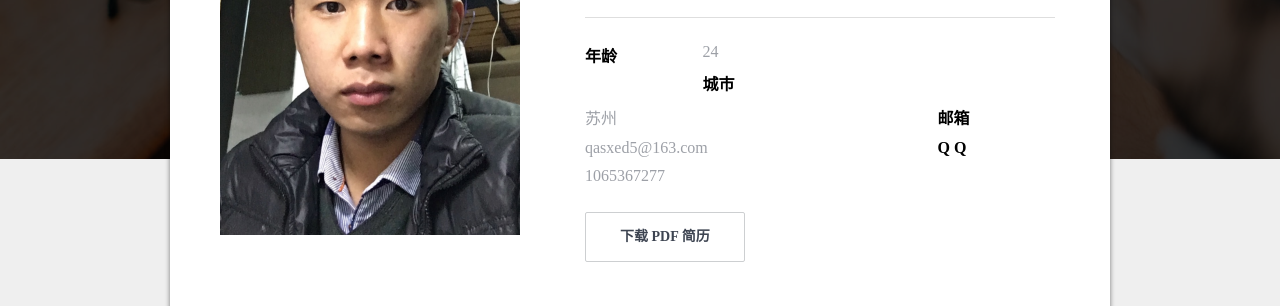
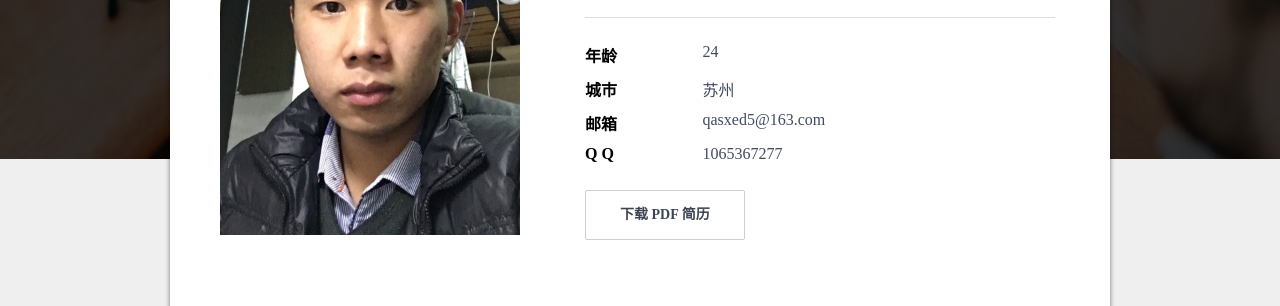
Before and after one commit to xiaozhi1/resume-3, a plain HTML site: page index.html in a window 1280 px wide. Shown: the part 356-662 px from the top of the page. Drawn offline with nearby package versions, Linux system fonts and the light colour scheme; a script that the page names is missing.

Commit message:
修改手机端dl样式错乱问题

```diff
--- a/main.css
+++ b/main.css
@@ -61,9 +61,10 @@ h1,h2,h3,h4,h5,h6{font-weight: normal;}
 .userCard .text h1 {margin-top: 18px;}
 .userCard .text hr {margin: 20px 0;}
 .userCard .pictureAndText {padding: 50px;}
+.userCard dl{display: flex;flex-flow: row wrap;}
 .userCard dl dt,.userCard dl dd {float: left;padding: 5px 0;}
 .userCard dl dt {width: 25%;font-weight: bold;}
-.userCard dl dd {width: 75%;color: #9da0a7;}
+.userCard dl dd {width: 75%;color: #414a60;}
 
 .userCard > footer.media {background: #4093C4;text-align: center; border-radius: 0 0 10px 10px;}
 .userCard > footer.media > a {display: inline-block;width: 40px;line-height: 30px;padding: 5px 0;border-radius: 50%;margin: 16px;}
```
